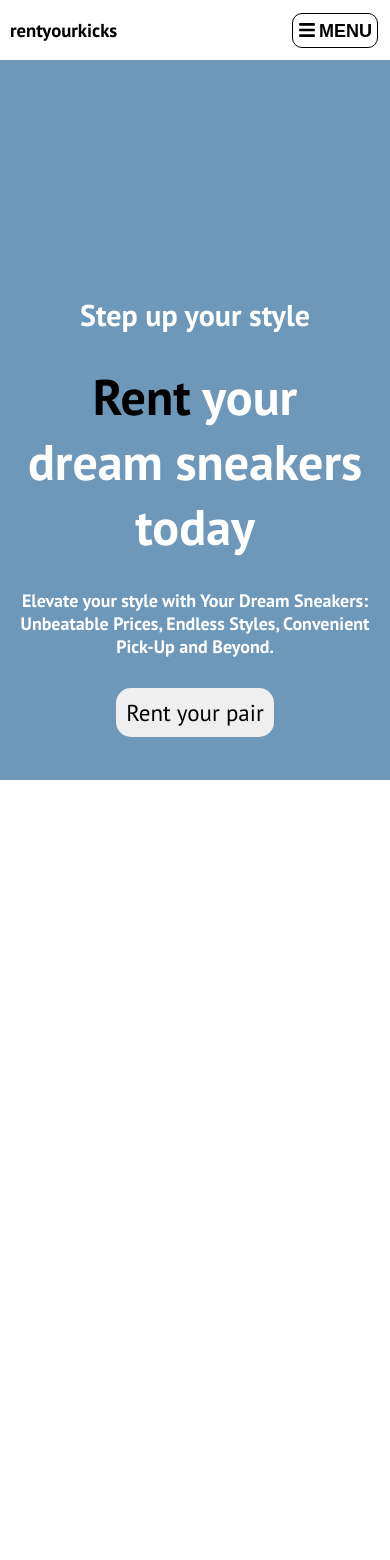
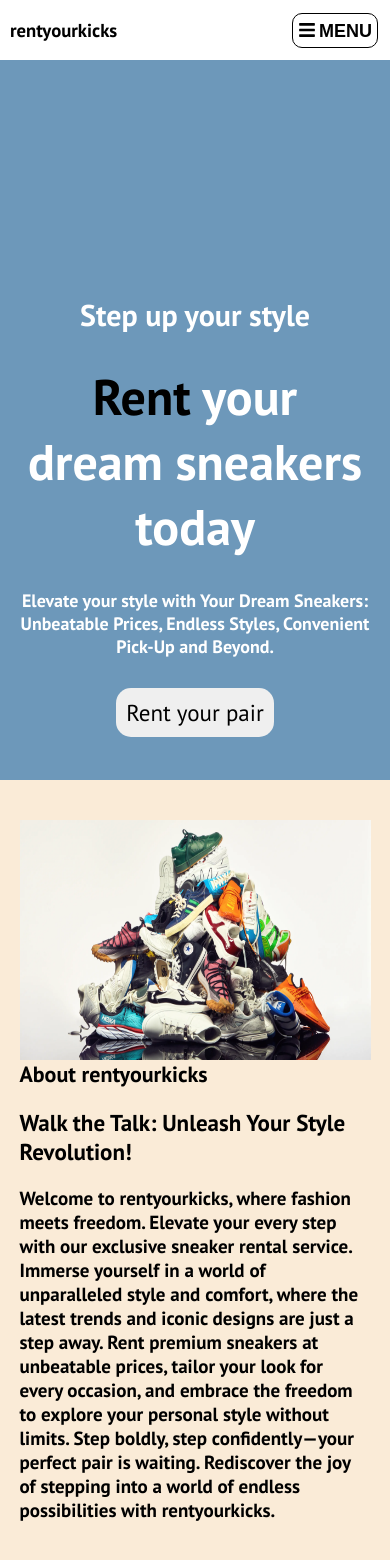
Before and after one commit to nikhilbokade25/rentyourkicks, a React (Create React App) app: page / in a window 390 px wide. Before the commit the page ends 844 px from the top, so only its background shows below. Built offline with nearby package versions, Linux system fonts and the light colour scheme.

Commit message:
Implemented About component with responsive layout

```diff
--- a/src/Components/About.css
+++ b/src/Components/About.css
@@ -0,0 +1,75 @@
+
+.about_container{
+    width: 100%;
+    height: 780px;
+    background-color: antiquewhite;
+    overflow: hidden;
+}
+
+.about_main{
+    width: 90%;
+    height: 90%;
+    margin-left: auto;
+    margin-right: auto;
+    display: flex;
+    margin-top: 40px;
+    font-family: 'PT Sans',sans-serif;
+}
+
+.about_image{
+    width: 50%;
+    height: 100%;
+}
+
+.about_img{
+    width: 100%;
+    height: 100%;
+}
+
+.about_text{
+    width: 47%;
+    height: 100%;
+    margin-left: auto;
+    margin-right: auto;
+}
+.about_text h3{
+    font-size: 25px;
+}
+.about_text h1{
+    font-size: 40px;
+}
+
+.about_text h2{
+    font-size: 27px;
+}
+
+.about_text h1, .about_text h2{
+    margin-top: 20px;
+}
+
+@media (max-width:800px){
+
+    .about_main{
+        flex-direction: column;
+    }
+   .about_image,.about_text{
+        width: 100%;
+
+    }
+
+    .about_img{
+        width: 100%;
+        height: 100%;
+    }
+
+    .about_text h3{
+        font-size: 22px;
+    }
+    .about_text h1{
+        font-size: 23px;
+    }
+
+    .about_text h2{
+        font-size: 19px;
+    }
+}
--- a/src/Components/About.js
+++ b/src/Components/About.js
@@ -1,9 +1,20 @@
 import "./About.css";
+import aboutImg from "../assets/aboutImg.jpg";
 
 export default function About(){
     return(
         <div className="about_container">
 
+            <div className="about_main">
+                <div className="about_image">
+                    <img src={aboutImg} alt="about image" className="about_img"/>
+                </div>
+                <div className="about_text">
+                    <h3>About rentyourkicks</h3>
+                    <h1>Walk the Talk: Unleash Your Style Revolution!</h1>
+                    <h2>Welcome to rentyourkicks, where fashion meets freedom. Elevate your every step with our exclusive sneaker rental service. Immerse yourself in a world of unparalleled style and comfort, where the latest trends and iconic designs are just a step away. Rent premium sneakers at unbeatable prices, tailor your look for every occasion, and embrace the freedom to explore your personal style without limits. Step boldly, step confidently—your perfect pair is waiting. Rediscover the joy of stepping into a world of endless possibilities with rentyourkicks.</h2>
+                </div>
+            </div>
         </div>
     );
 }
```
Also changed, not shown: src/assets/aboutImg.jpg (added).
